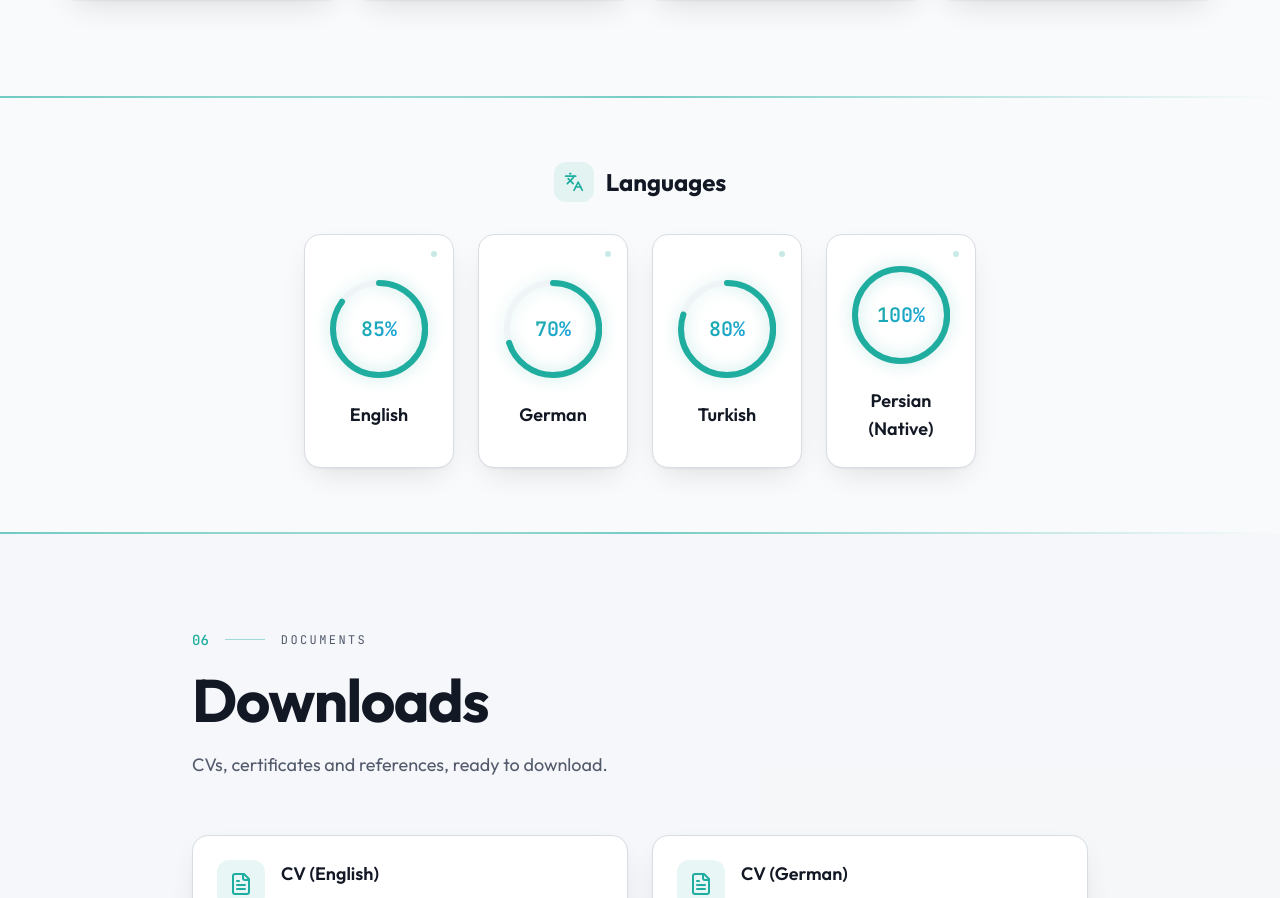
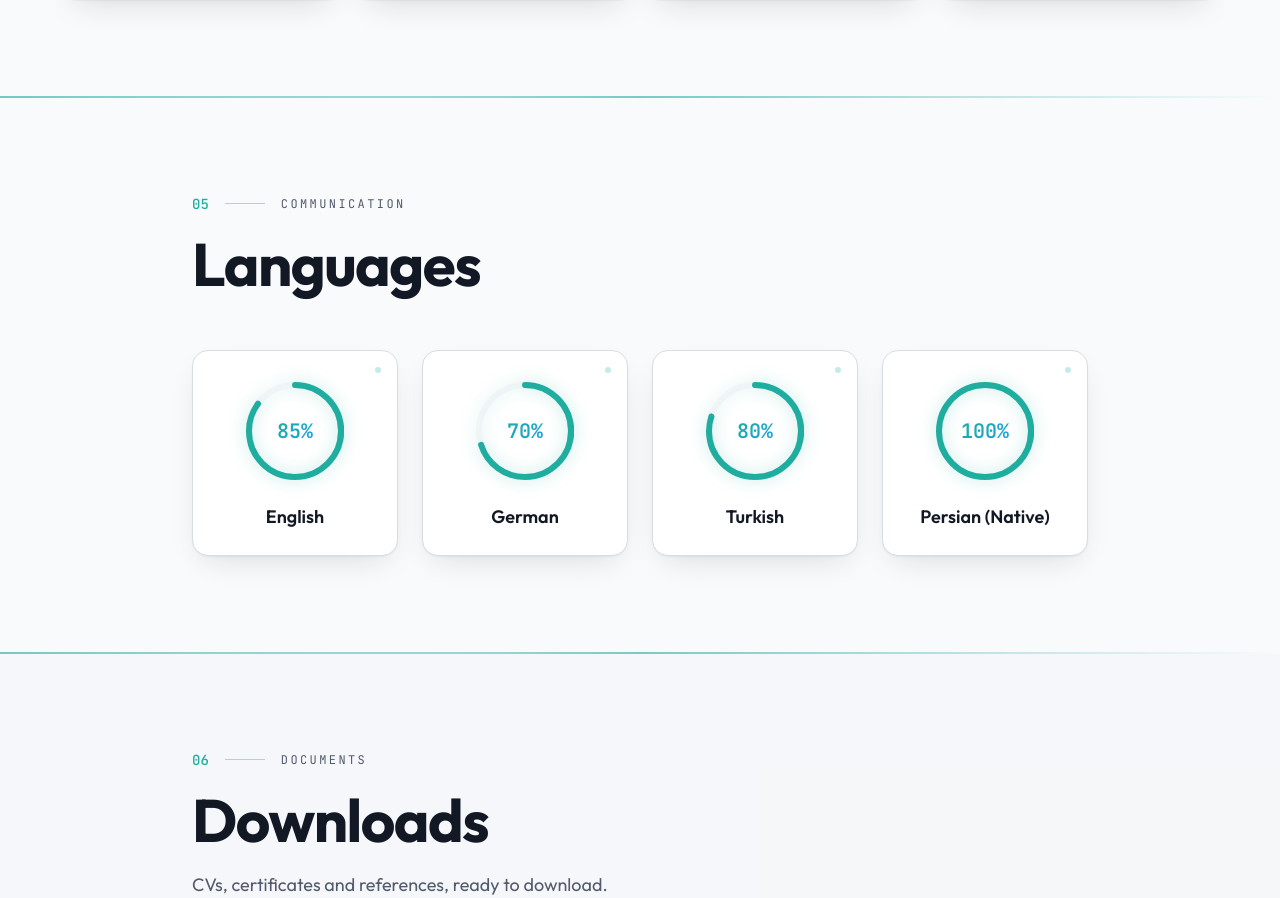
Before and after one commit to Edvin-rahnama/edvin-s-portfolio-hub, a React (Vite) app: page / in a window 1280 px wide. Shown: the part 6855-7753 px from the top of the page. Built offline with nearby package versions, Linux system fonts and the light colour scheme; the HTML template or start-up script is replaced by a standard one.

Commit message:
fix(ui): add the missing section heading to Languages
Languages was the only section without a heading, so the running section index
read 01 02 03 04 06 07 with a gap at 05. It now uses the same editorial heading
as the rest, and its content width matches at max-w-4xl.

```diff
--- a/src/components/Languages.tsx
+++ b/src/components/Languages.tsx
@@ -1,6 +1,6 @@
-import { Languages as LanguagesIcon } from 'lucide-react';
 import { useLanguage } from '@/contexts/LanguageContext';
 import { useScrollReveal } from '@/hooks/useScrollReveal';
+import { SectionHeading } from '@/components/SectionHeading';
 
 const languages = [
   { key: 'languages.english', level: 85 },
@@ -14,16 +14,17 @@ export function Languages() {
   const { ref, isVisible } = useScrollReveal();
 
   return (
-    <section id="languages" className="py-16 relative">
+    <section id="languages" className="py-24 relative">
       <div className="container mx-auto px-4">
-        <div ref={ref} className={`max-w-2xl mx-auto scroll-reveal ${isVisible ? 'visible' : ''}`}>
-          <div className="flex items-center gap-3 mb-8 justify-center">
-            <div className="p-2.5 rounded-xl bg-primary/10 hover:bg-primary/20 transition-colors duration-300">
-              <LanguagesIcon className="w-5 h-5 text-primary" />
-            </div>
-            <h3 className="text-2xl font-bold font-display">{t('languages.title')}</h3>
-          </div>
-
+        {/* This section was the only one without a heading, which left a gap at
+            05 in the running section index. */}
+        <SectionHeading
+          index="05"
+          label={t('languages.eyebrow')}
+          title={t('languages.title')}
+          className="max-w-4xl mx-auto"
+        />
+        <div ref={ref} className={`max-w-4xl mx-auto scroll-reveal ${isVisible ? 'visible' : ''}`}>
           <div className="grid grid-cols-2 md:grid-cols-4 gap-6">
             {languages.map((lang, index) => (
               <div
--- a/src/contexts/LanguageContext.tsx
+++ b/src/contexts/LanguageContext.tsx
@@ -93,6 +93,7 @@ const translations = {
 
     // Languages
     'languages.title': 'Languages',
+    'languages.eyebrow': 'Communication',
     'languages.english': 'English',
     'languages.german': 'German',
     'languages.turkish': 'Turkish',
@@ -190,6 +191,7 @@ const translations = {
 
     // Languages
     'languages.title': 'Sprachen',
+    'languages.eyebrow': 'Kommunikation',
     'languages.english': 'Englisch',
     'languages.german': 'Deutsch',
     'languages.turkish': 'Türkisch',
```
